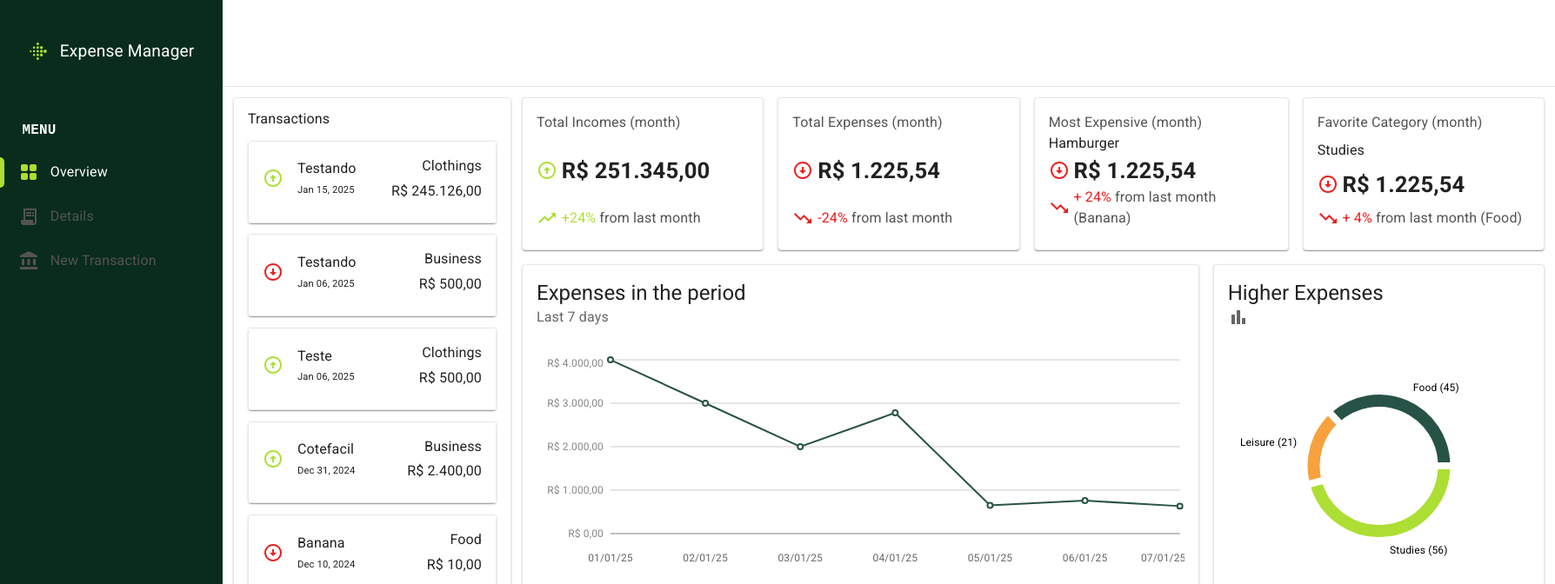
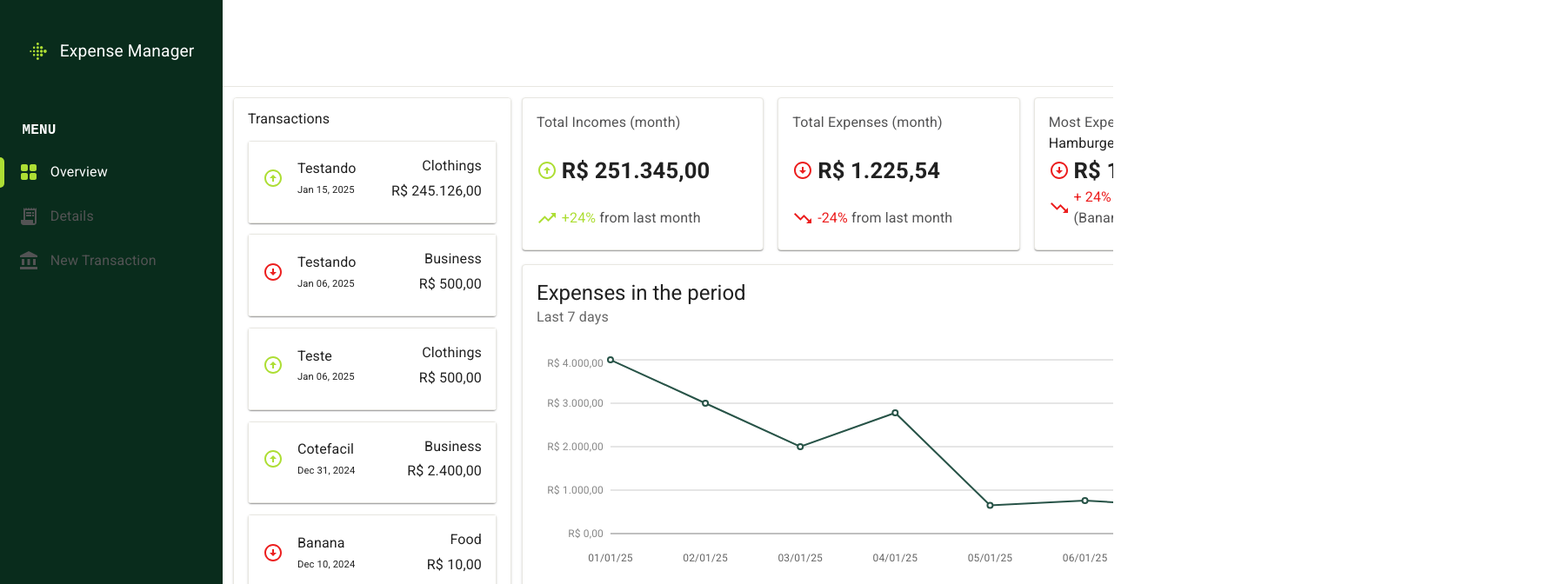
Before and after one commit to FelipePinheiro-dev/expense-manager, a React (Vite) app: page / in a window 1280 px wide. Shown: the top 672 px of the page at 87% size, 1788 px wide, since content can reach past the window. Built offline with nearby package versions, Linux system fonts and the light colour scheme; data requests are answered from the project's data file; what @toolpad/core would draw is missing.

Commit message:
feat: add horizontal and vertical bar when the screens are small

```diff
--- a/src/pages/Dashboard/components/ResumeTransactions/styles.ts
+++ b/src/pages/Dashboard/components/ResumeTransactions/styles.ts
@@ -2,7 +2,11 @@ import { styled, Card, CardContent } from '@mui/material'
 
 export const ResumeTransactionsContainer = styled(Card)(({ theme }) => ({
     border: `1px solid ${theme.palette.customColors['gray-200']}`,
-    overflow: 'auto',
+    overflowY: 'auto',
+
+    '@media(min-height: 1300px)': {
+        height: 'max-content'
+    }
 }))
 
 export const ResumeTransactionsContent = styled(CardContent)({
--- a/src/pages/Dashboard/components/TotalIncomesCard/styles.ts
+++ b/src/pages/Dashboard/components/TotalIncomesCard/styles.ts
@@ -1,7 +1,7 @@
 import { Card, CardContent, Box, Typography, styled } from '@mui/material'
 
 export const TotalIncomesCardContainer = styled(Card)(({ theme }) => ({
-    border: `1px solid ${theme.palette.customColors['gray-200']}`
+    border: `1px solid ${theme.palette.customColors['gray-200']}`,
 }))
 
 export const TotalIncomesCardContent = styled(CardContent)(({ theme }) => ({
--- a/src/pages/Dashboard/index.tsx
+++ b/src/pages/Dashboard/index.tsx
@@ -3,6 +3,7 @@ import {
     Content,
     ChartsContainer,
     CardsContainer,
+    AbsoluteScrollControl,
 } from './styles'
 
 import { TotalIncomesCard } from './components/TotalIncomesCard'
@@ -36,6 +37,10 @@ export function Dashboard() {
 
                 <NumberTransactionsEachCategoryChart/>
             </Content>
+
+            <AbsoluteScrollControl>
+
+            </AbsoluteScrollControl>
         </DashboardContainer>
     )
 }
--- a/src/pages/Dashboard/styles.ts
+++ b/src/pages/Dashboard/styles.ts
@@ -1,18 +1,31 @@
 import { Box, styled} from '@mui/material'
 
 export const DashboardContainer = styled('div')({
-  width: '100%',
+  position: 'relative',
+  width: 'calc(100vw - 16rem)',
   height: 'calc(100vh - 6.25rem)',
+  maxWidth: '100%',
+  maxHeight: '100%',
+  overflowX: 'auto',
   display: 'grid',
   gridTemplateColumns: '20rem 1fr',
   gap: '0.75rem',
   padding: '0.75rem',
+
+  '@media(min-width: 1900px)': {
+    width: '70vw',
+    margin: 'auto'
+  }
 })
 
 export const Content = styled('div')({
   display: 'flex',
   flexDirection: 'column',
   gap: '1rem',
+
+  '@media(min-width: 1900px)': {
+    gap: '10rem'
+  }
 })
 
 export const CardsContainer = styled(Box)({
@@ -26,3 +39,5 @@ export const ChartsContainer = styled(Box)({
   gridTemplateColumns: 'repeat(9, 1fr)',
   gap: '1rem',
 })
+
+export const AbsoluteScrollControl = styled(Box)(({ theme }) => ({}))
--- a/src/styles/theme.ts
+++ b/src/styles/theme.ts
@@ -62,7 +62,7 @@ export const theme = createTheme({
       'green-800':  '#092c1c',
       'orange-500': '#f7a23f',
       'red-500':    '#ec1e1e'
-    }
+    },
   },
   components: {
     MuiPickersDay: {
```
